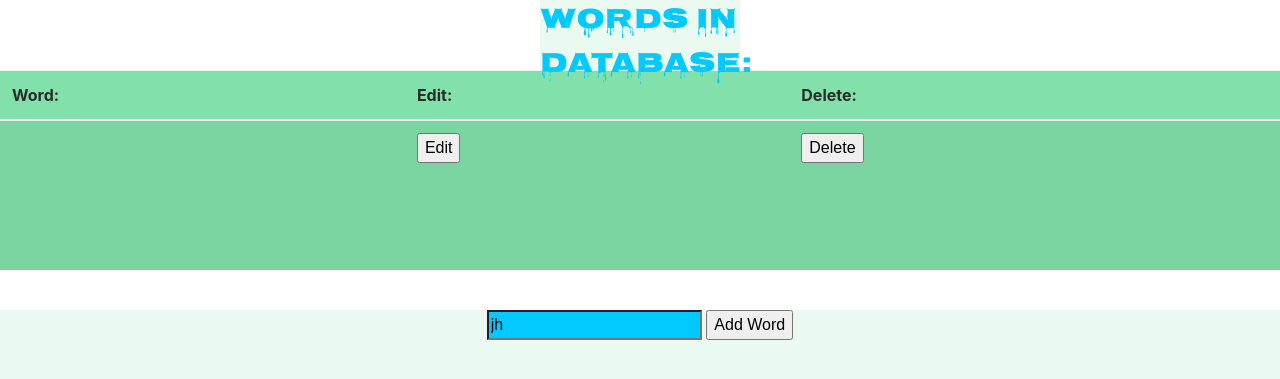
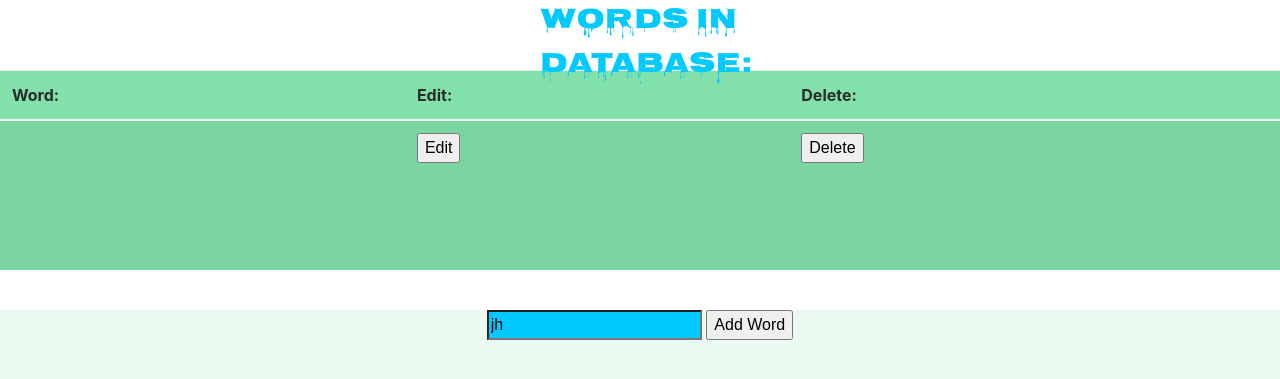
Before and after one commit to reynaldomartinez/WebDevMidterm, a PHP site: page /display_words.php in a window 1280 px wide. Shown: the top 379 px of the page. Run offline with PHP 8.4, Linux system fonts and the light colour scheme; tables that the repository leaves empty or names only in its code hold one stand-in row (values such as "Sample post"); data that the repository does not hold is empty; some libraries are stand-ins or nearby versions.

Commit message:
view changes + duplicate db value verification added

```diff
--- a/view/style.css
+++ b/view/style.css
@@ -9,7 +9,6 @@ html, body{
 	font-family: 'Nosifer', cursive;
 	font-size: 29px;
 	color:  #02c9ff;
-	background: #EAFAF1;
 }
 
 #add_words{
```
